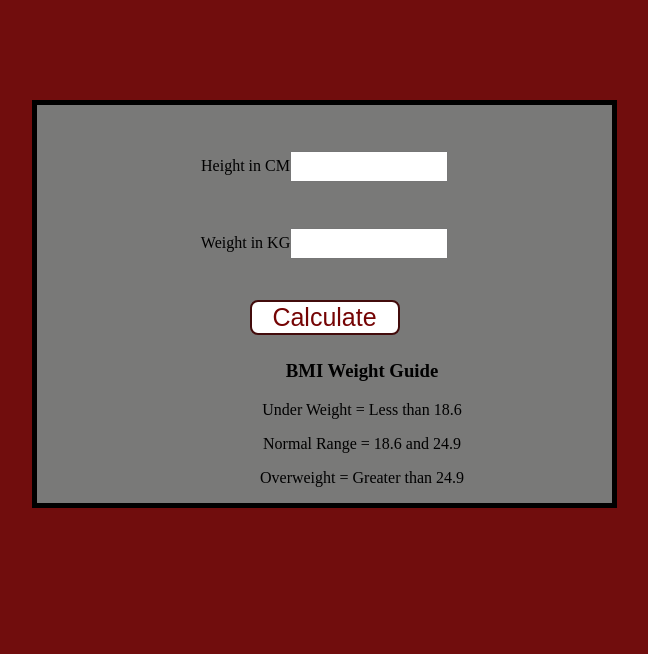
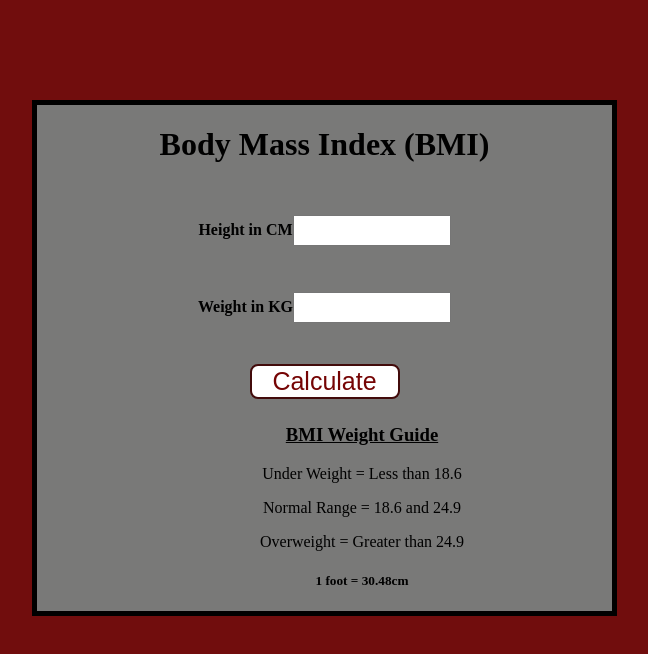
Before and after one commit to Imran-Ghafoor/JS-Mini-Projects, a plain HTML site: page 2-BMICalculator/index.html in a window 1280 px wide. Shown: the whole page, without its empty margins (376-1024 px from the left). Drawn offline with Linux system fonts and the light colour scheme.

Commit message:
Project streucture

```diff
--- a/2-BMICalculator/index.html
+++ b/2-BMICalculator/index.html
@@ -8,17 +8,20 @@
     <link rel="stylesheet" href="../style.css" />
 </head>
 <body>
+
     <div class="container">
         <form>
-            <p><label>Height in CM</label><input type="text" id="height"></p>
-            <p><label>Weight in KG</label><input type="text" id="weight"></p>
+          <h1>Body Mass Index (BMI)</h1>
+            <p><label><strong>Height in CM</strong></label><input type="text" id="height"></p>
+            <p><label><strong>Weight in KG</strong></label><input type="text" id="weight"></p>
             <button>Calculate</button>
             <div id="results"></div>
             <div id="weight-guide">
-              <h3>BMI Weight Guide</h3>
+              <h3><u class="underline">BMI Weight Guide</u></h3>
               <p>Under Weight = Less than 18.6</p>
               <p>Normal Range = 18.6 and 24.9</p>
               <p>Overweight = Greater than 24.9</p>
+              <h5 class="FootoCM">1 foot = 30.48cm</h4>
             </div>
           </form>
         </div>
```
